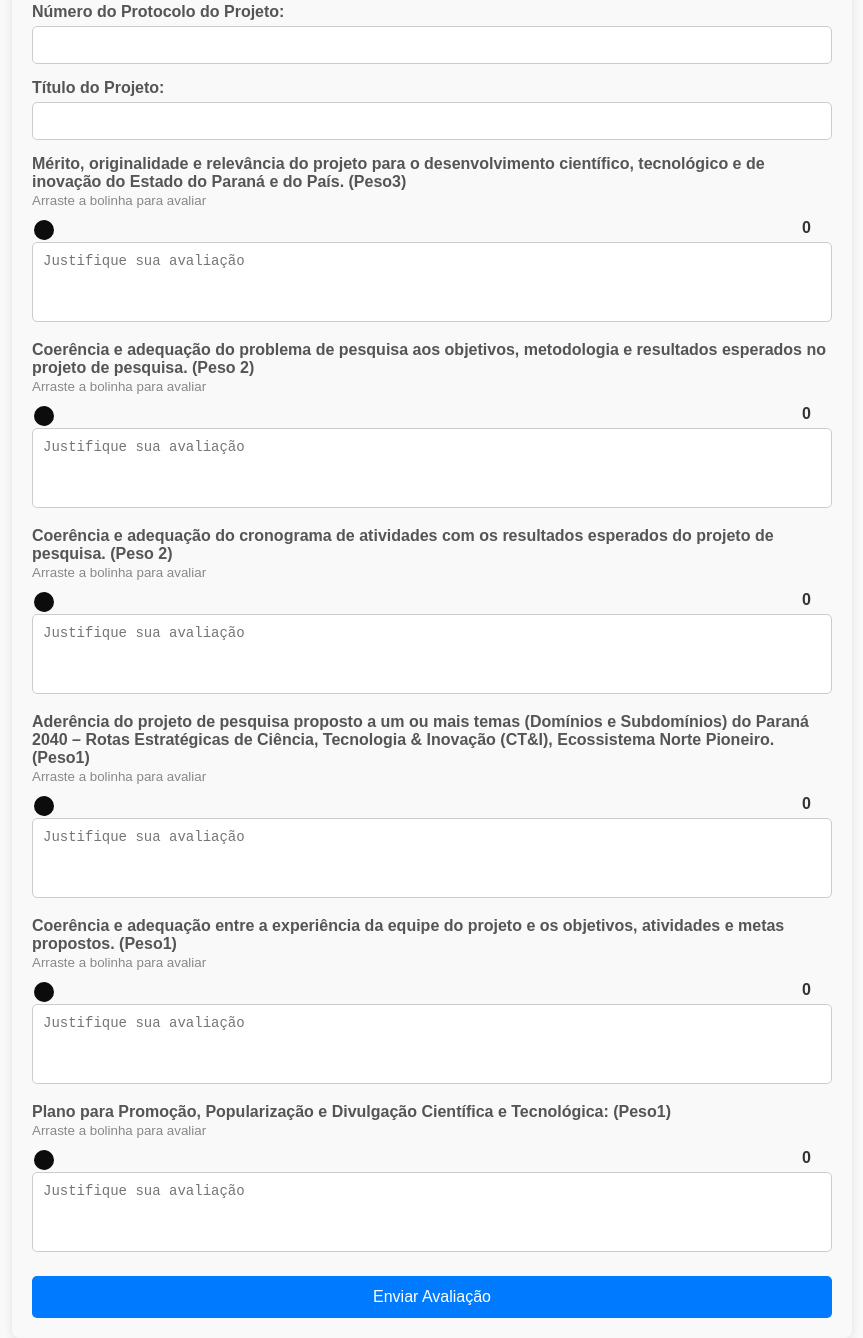
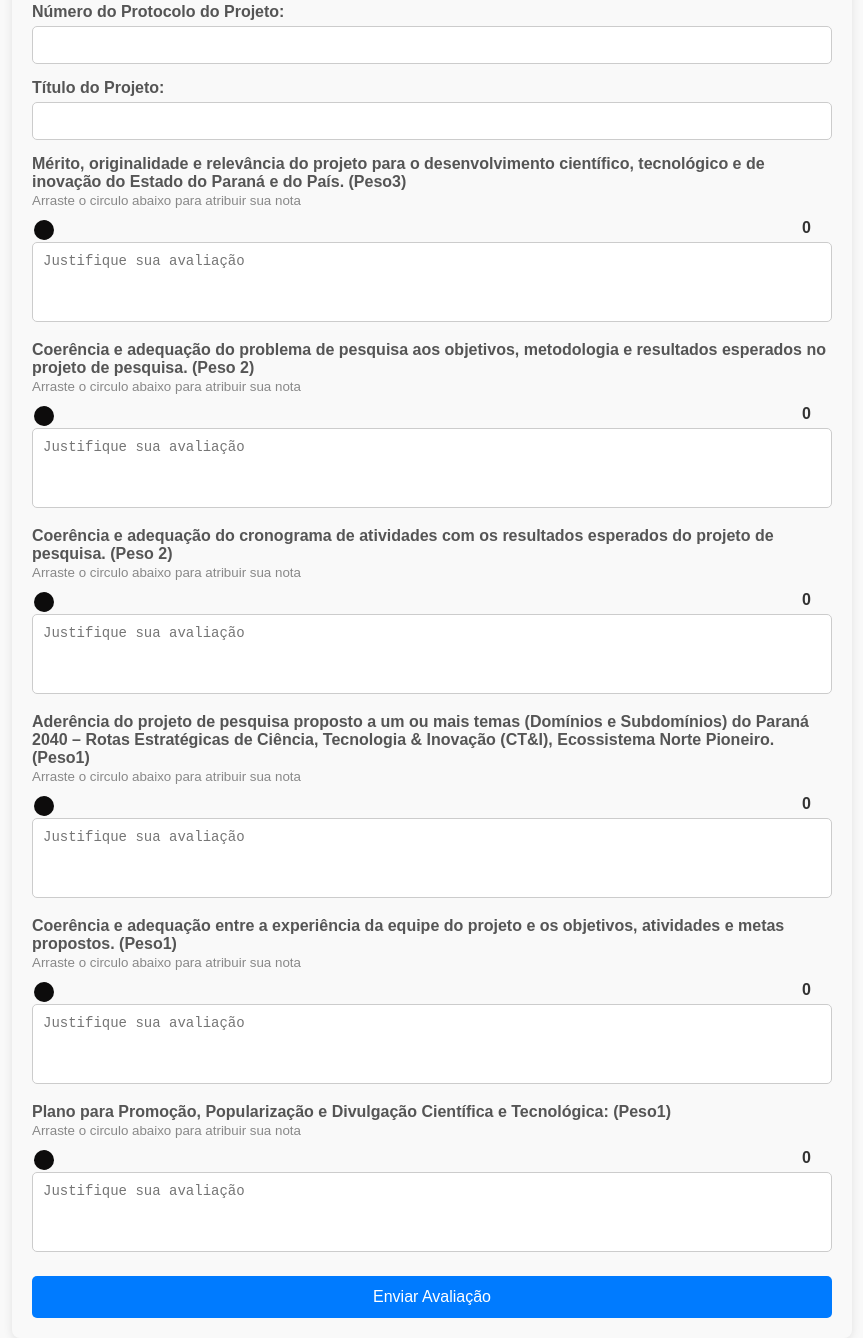
Before and after one commit to ICETI2025/avalia-odeprojetos, a plain HTML site: page teste.html in a window 1280 px wide. Shown: the part 364-1702 px from the top of the page, without its empty margins (208-1071 px from the left). Drawn offline with Linux system fonts and the light colour scheme.

Commit message:
Update teste.html

```diff
--- a/teste.html
+++ b/teste.html
@@ -129,7 +129,7 @@
 
     <!-- Avaliações -->
     <label>Mérito, originalidade e relevância do projeto para o desenvolvimento científico, tecnológico e de inovação do Estado do Paraná e do País. (Peso3)</label>
-<small style="color:#888;">Arraste a bolinha para avaliar</small>
+<small style="color:#888;">Arraste o circulo abaixo para atribuir sua nota </small>
     <div class="slider-container">
       <input type="range" name="Mérito e relevância" min="0" max="100" step="1" value="0" oninput="atualizarValor(this, 'valorMerito')" />
       <span class="slider-value" id="valorMerito">0</span>
@@ -137,7 +137,7 @@
     <textarea name="Observação Mérito" placeholder="Justifique sua avaliação"></textarea>
 
     <label>Coerência e adequação do problema de pesquisa aos objetivos, metodologia e resultados esperados no projeto de pesquisa. (Peso 2)</label>
-<small style="color:#888;">Arraste a bolinha para avaliar</small>
+<small style="color:#888;">Arraste o circulo abaixo para atribuir sua nota </small>
     <div class="slider-container">
       <input type="range" name="Coerência do problema" min="0" max="100" step="1" value="0" oninput="atualizarValor(this, 'valorCoerencia')" />
       <span class="slider-value" id="valorCoerencia">0</span>
@@ -145,7 +145,7 @@
     <textarea name="Observação Coerência" placeholder="Justifique sua avaliação"></textarea>
 
     <label>Coerência e adequação do cronograma de atividades com os resultados esperados do projeto de pesquisa. (Peso 2)</label>
-<small style="color:#888;">Arraste a bolinha para avaliar</small>
+<small style="color:#888;">Arraste o circulo abaixo para atribuir sua nota </small>
     <div class="slider-container">
       <input type="range" name="Adequação do cronograma" min="0" max="100" step="1" value="0" oninput="atualizarValor(this, 'valorCronograma')" />
       <span class="slider-value" id="valorCronograma">0</span>
@@ -153,7 +153,7 @@
     <textarea name="Observação Cronograma" placeholder="Justifique sua avaliação"></textarea>
 
     <label>Aderência do projeto de pesquisa proposto a um ou mais temas (Domínios e Subdomínios) do Paraná 2040 – Rotas Estratégicas de Ciência, Tecnologia & Inovação (CT&I), Ecossistema Norte Pioneiro. (Peso1)</label>
-<small style="color:#888;">Arraste a bolinha para avaliar</small>
+<small style="color:#888;">Arraste o circulo abaixo para atribuir sua nota </small>
     <div class="slider-container">
       <input type="range" name="Aderência Paraná 2040" min="0" max="100" step="1" value="0" oninput="atualizarValor(this, 'valorAderencia')" />
       <span class="slider-value" id="valorAderencia">0</span>
@@ -161,7 +161,7 @@
     <textarea name="Observação Aderência" placeholder="Justifique sua avaliação"></textarea>
 
     <label>Coerência e adequação entre a experiência da equipe do projeto e os objetivos, atividades e metas propostos. (Peso1)</label>
-<small style="color:#888;">Arraste a bolinha para avaliar</small>
+<small style="color:#888;">Arraste o circulo abaixo para atribuir sua nota </small>
     <div class="slider-container">
       <input type="range" name="Experiência da equipe" min="0" max="100" step="1" value="0" oninput="atualizarValor(this, 'valorExperiencia')" />
       <span class="slider-value" id="valorExperiencia">0</span>
@@ -169,7 +169,7 @@
     <textarea name="Observação Experiência" placeholder="Justifique sua avaliação"></textarea>
 
     <label>Plano para Promoção, Popularização e Divulgação Científica e Tecnológica: (Peso1)</label>
-<small style="color:#888;">Arraste a bolinha para avaliar</small>
+<small style="color:#888;">Arraste o circulo abaixo para atribuir sua nota </small>
     <div class="slider-container">
       <input type="range" name="Divulgação Científica" min="0" max="100" step="1" value="0" oninput="atualizarValor(this, 'valorDivulgacao')" />
       <span class="slider-value" id="valorDivulgacao">0</span>
```
